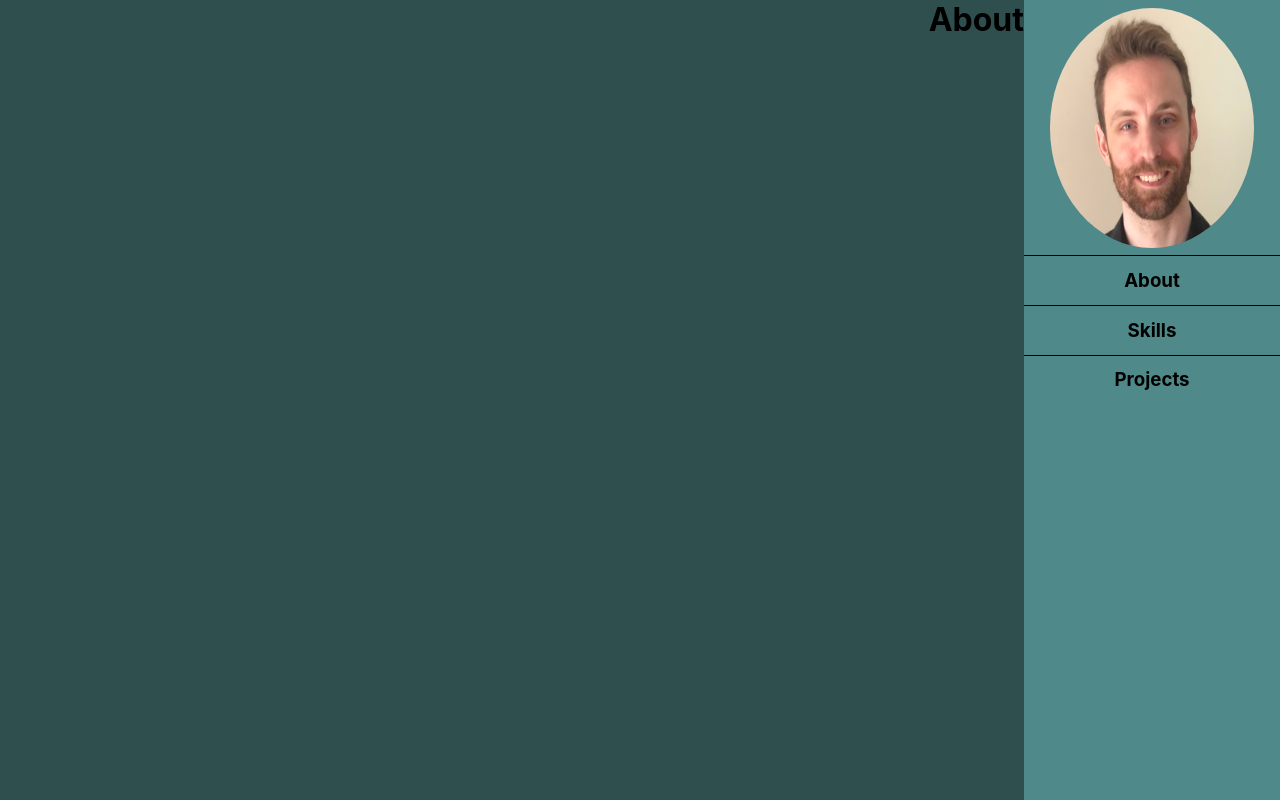
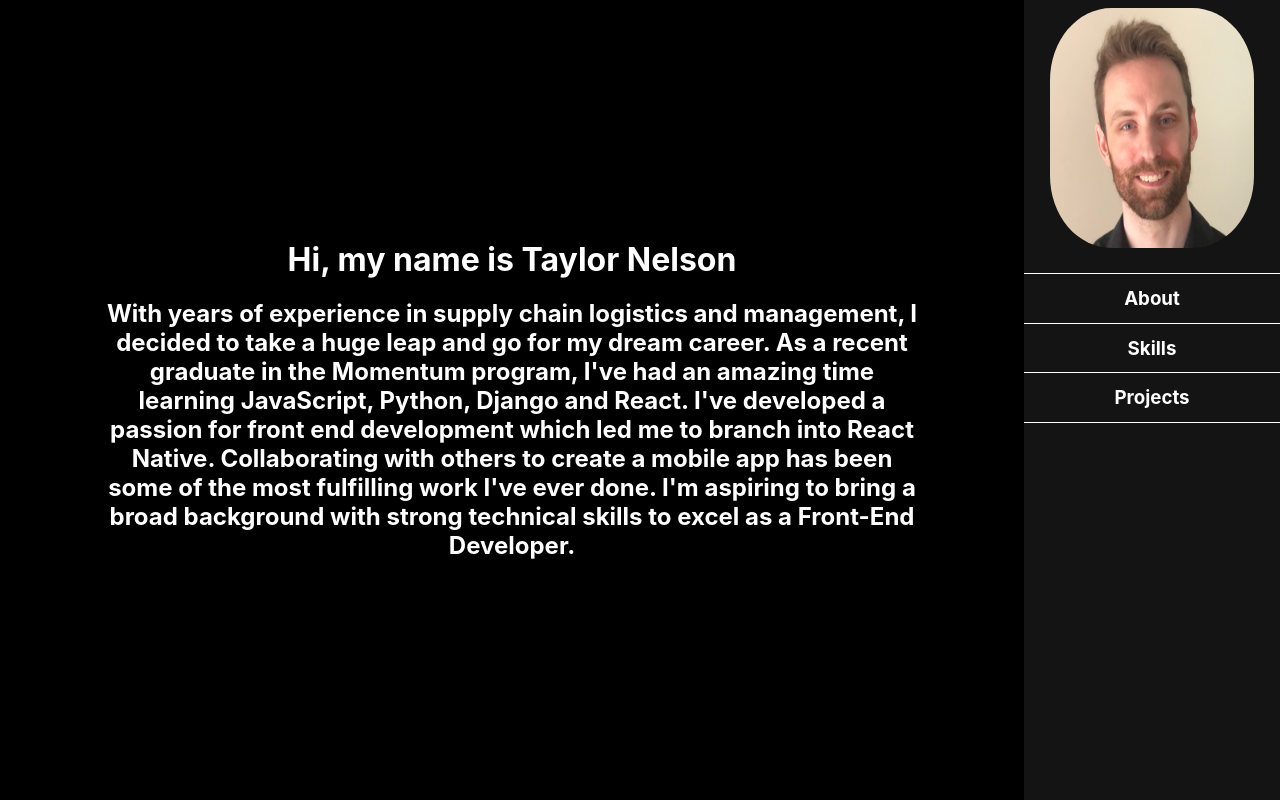
Before and after one commit to TBN00/Portfolio, a React (Create React App) app: page / in a window 1280 px wide. Both pictures are taken after a click on the element "About". Built offline with nearby package versions, Linux system fonts and the light colour scheme.

Commit message:
copy past about me

```diff
--- a/src/App.css
+++ b/src/App.css
@@ -1,10 +1,11 @@
 * {
   margin: 0;
   padding: 0;
+  color: white;
 }
 .App {
   text-align: center;
-  background-color: darkslategray;
+  background-color: black;
   height: 100vh;
   width: 100vw;
   display: flex;
@@ -14,7 +15,7 @@
 .menuBar {
   width: 20vw;
   height: 100vh;
-  background-color: rgb(79, 137, 137);
+  background-color: rgb(20, 20, 20);
   display: flex;
   flex-direction: column;
   align-items: center;
@@ -22,9 +23,9 @@
 .headshot {
   width: 80%;
   height: 30%;
-  border-radius: 50%;
+  border-radius: 30%;
   margin-top: 3%;
-  margin-bottom: 3%;
+  margin-bottom: 10%;
 }
 .menuButtons {
   width: 100%;
@@ -47,17 +48,12 @@
 .projects {
   height: 70vh;
   width: 60vw;
-  background-color: white;
   display: flex;
   flex-direction: row;
 }
 .buttonContainer {
   width: 30vw;
   height: 100%;
-  border-right-width: 1px;
-  border-color: black;
-  border-right-style: solid;
-
 }
 .buttonPanel {
   display: flex;
@@ -71,7 +67,7 @@
   width: 11vw;
   height: 10vh;
   margin-bottom: 1vh;
-  background-color: cadetblue;
+  background-color: rgb(20, 20, 20);
   border-radius: 10px;
   display: flex;
   justify-content: center;
@@ -108,4 +104,5 @@
   height: 3vh;
   width: 10%;
   margin: 1%;
+  background-color: rgb(20, 20, 20);
 }
--- a/src/Components/About.js
+++ b/src/Components/About.js
@@ -1,7 +1,11 @@
 export const About = () => {
     return (
-        <div>
-            <h1>About</h1>
+        <div className="projectContainer">
+            <div style={{width: '80%'}}>
+                <h1>Hi, my name is Taylor Nelson</h1>
+                <br/>
+                <h2>With years of experience in supply chain logistics and management, I decided to take a huge leap and go for my dream career. As a recent graduate in the Momentum program, I've had an amazing time learning JavaScript, Python, Django and React. I've developed a passion for front end development which led me to branch into React Native. Collaborating with others to create a mobile app has been some of the most fulfilling work I've ever done. I'm aspiring to bring a broad background with strong technical skills to excel as a Front-End Developer.</h2>
+            </div>
         </div>
     );
 }
--- a/src/Components/Menu.js
+++ b/src/Components/Menu.js
@@ -11,7 +11,7 @@ export const Menu = ({setButtonState}) => {
                 <div onClick={() => setButtonState('Skills')} className="menuButtons">
                     <h3>Skills</h3>
                 </div>
-                <div onClick={() => setButtonState('Projects')} className="menuButtons">
+                <div style={{borderBottomWidth: 1, borderBottomColor: "white", borderBottomStyle: "solid"}} onClick={() => setButtonState('Projects')} className="menuButtons">
                     <h3>Projects</h3>
                 </div>
         </div>
--- a/src/Components/Projects.js
+++ b/src/Components/Projects.js
@@ -12,11 +12,10 @@ export const Projects = () => {
 
 
     return (
-        <div>
+
             <div className='projectContainer'>
                 <div className="projects">
                     <div className="buttonContainer">
-                        <h2>Projects</h2>
                         <div className="buttonPanel">
                             <button onClick={() => setProjectState('Journeyal')} className="button">Journeyal</button>
                             <button onClick={() => setProjectState('Ecards')} className="button">E-Cards</button>
@@ -36,6 +35,6 @@ export const Projects = () => {
                     </div>
                 </div>
             </div>
-        </div>
+
     );
 }
--- a/src/Components/Skills.js
+++ b/src/Components/Skills.js
@@ -1,6 +1,6 @@
 export const Skills = () => {
     return (
-        <div>
+        <div className="projectContainer">
             <h1>Skills</h1>
         </div>
     );
```
